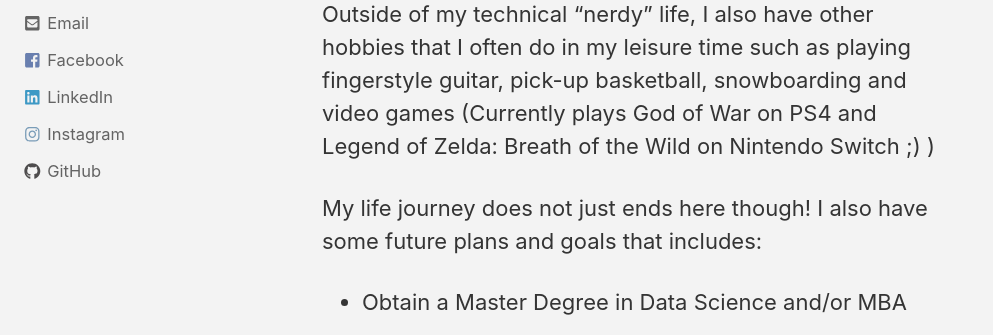
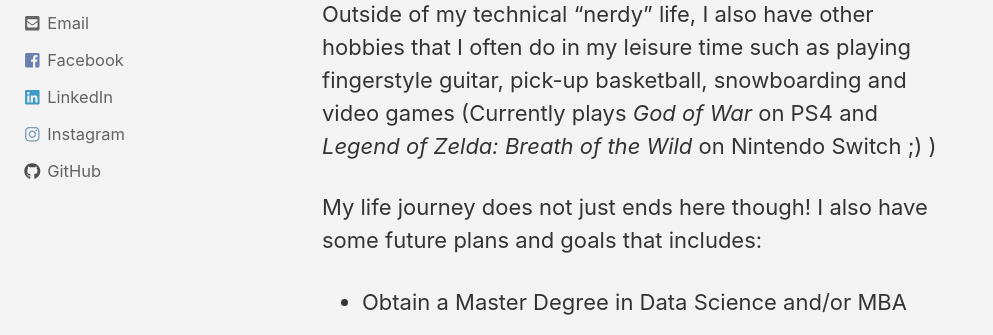
Before and after one commit to adrianromano/adrianromano.github.io, a Jekyll site: the page built from _pages/about.md, in a window 1280 px wide and 900 px high, scrolled down 1849 px. Shown: the part 259-594 px from the top of the window, without its empty margins (0-993 px from the left). Built offline with Jekyll 4.4.1, drawn with Linux system fonts in a browser that asks for light colours; nearby versions of some CDN libraries.

Commit message:
new gith

```diff
--- a/_pages/about.md
+++ b/_pages/about.md
@@ -25,7 +25,7 @@
 
 R and Python are the programming tools that I most often used to do my Data Science work. Feel free to explore my portfolio to browse some of these projects.
 
-Outside of my technical "nerdy" life, I also have other hobbies that I often do in my leisure time such as playing fingerstyle guitar, pick-up basketball, snowboarding and video games (Currently plays God of War on PS4 and Legend of Zelda: Breath of the Wild on Nintendo Switch ;) )
+Outside of my technical "nerdy" life, I also have other hobbies that I often do in my leisure time such as playing fingerstyle guitar, pick-up basketball, snowboarding and video games (Currently plays *God of War* on PS4 and *Legend of Zelda: Breath of the Wild* on Nintendo Switch ;) )
 
 My life journey does not just ends here though! I also have some future plans and goals that includes:
 
```
